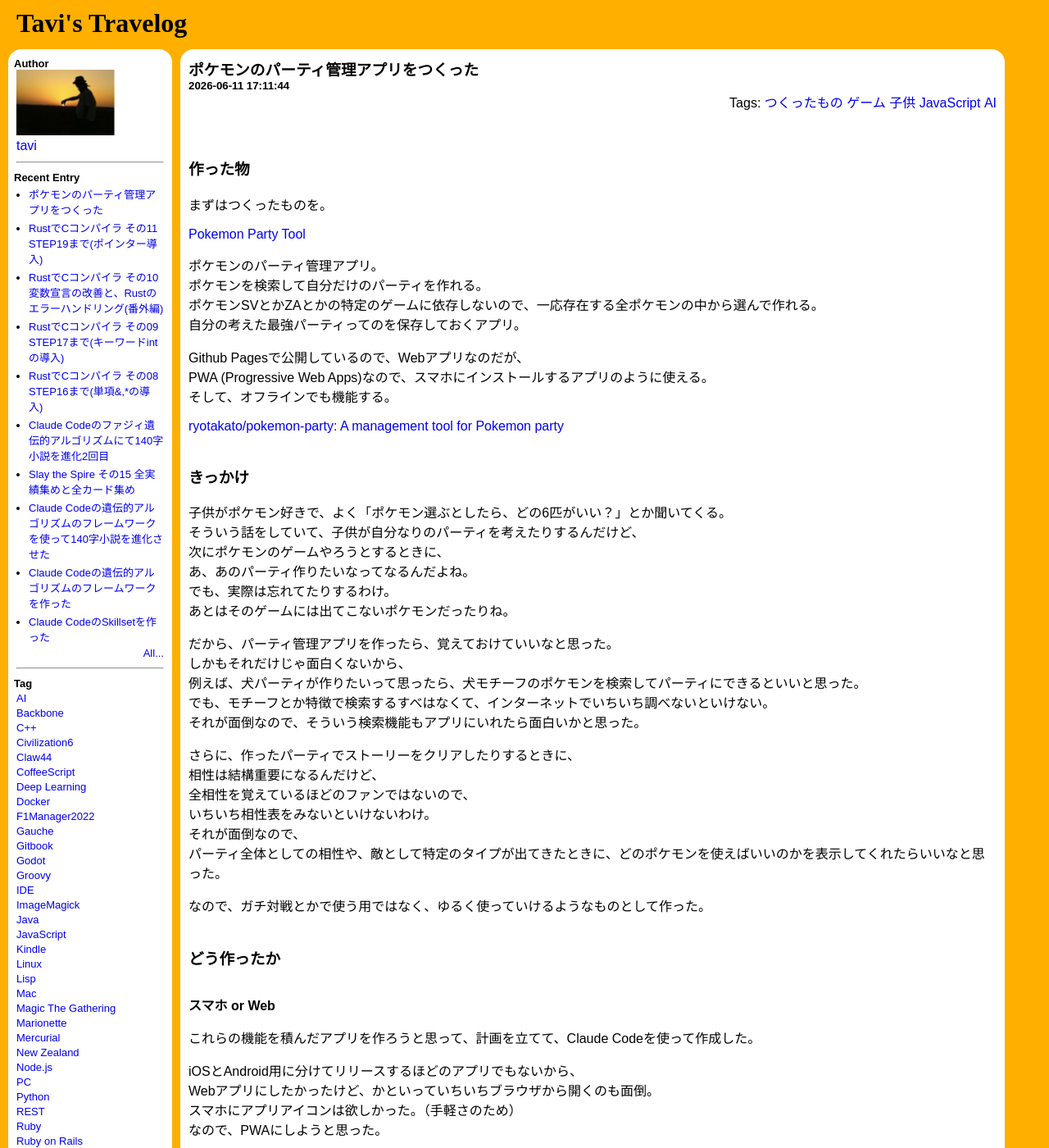
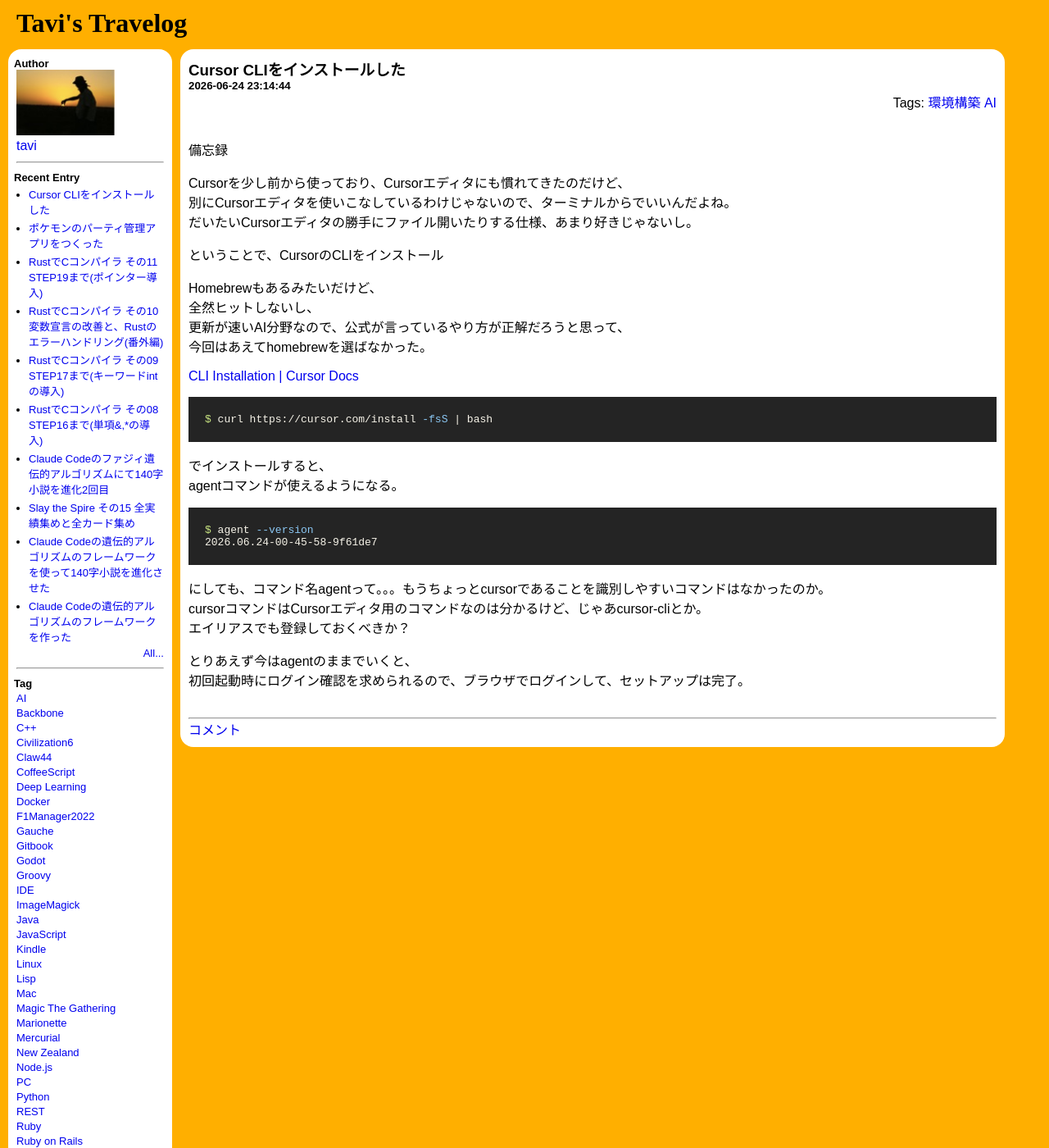
Before and after one commit to ryotakato/ryotakato.github.io, a Jekyll site: the page built from index.md, in a window 1280 px wide and 1400 px high. Shown: the whole window at 82% size. Built offline with Jekyll 4.4.1, drawn with Linux system fonts in a browser that asks for light colours; some of the changed text lies outside the part shown.

Commit message:
add article

````diff
--- /dev/null
+++ b/_posts/2026-06-24-install-cursor-cli.md
@@ -0,0 +1,47 @@
+---
+layout: post
+title: "Cursor CLIをインストールした"
+tags : [環境構築, AI]
+date: 2026-06-24 23:14:44
+---
+
+
+
+備忘録
+
+
+Cursorを少し前から使っており、Cursorエディタにも慣れてきたのだけど、
+別にCursorエディタを使いこなしているわけじゃないので、ターミナルからでいいんだよね。
+だいたいCursorエディタの勝手にファイル開いたりする仕様、あまり好きじゃないし。
+
+
+ということで、CursorのCLIをインストール
+
+Homebrewもあるみたいだけど、
+全然ヒットしないし、
+更新が速いAI分野なので、公式が言っているやり方が正解だろうと思って、
+今回はあえてhomebrewを選ばなかった。
+
+[CLI Installation &#124; Cursor Docs](https://cursor.com/ja/docs/cli/installation)
+
+
+
+```bash
+$ curl https://cursor.com/install -fsS | bash
+```
+
+でインストールすると、
+agentコマンドが使えるようになる。
+
+```bash
+$ agent --version
+2026.06.24-00-45-58-9f61de7
+```
+
+にしても、コマンド名agentって。。。もうちょっとcursorであることを識別しやすいコマンドはなかったのか。
+cursorコマンドはCursorエディタ用のコマンドなのは分かるけど、じゃあcursor-cliとか。
+エイリアスでも登録しておくべきか？
+
+
+とりあえず今はagentのままでいくと、
+初回起動時にログイン確認を求められるので、ブラウザでログインして、セットアップは完了。
````
Also changed, not shown: _posts/2026-06-11-create-pokemon-party-tool.md (+1 -0 lines).
